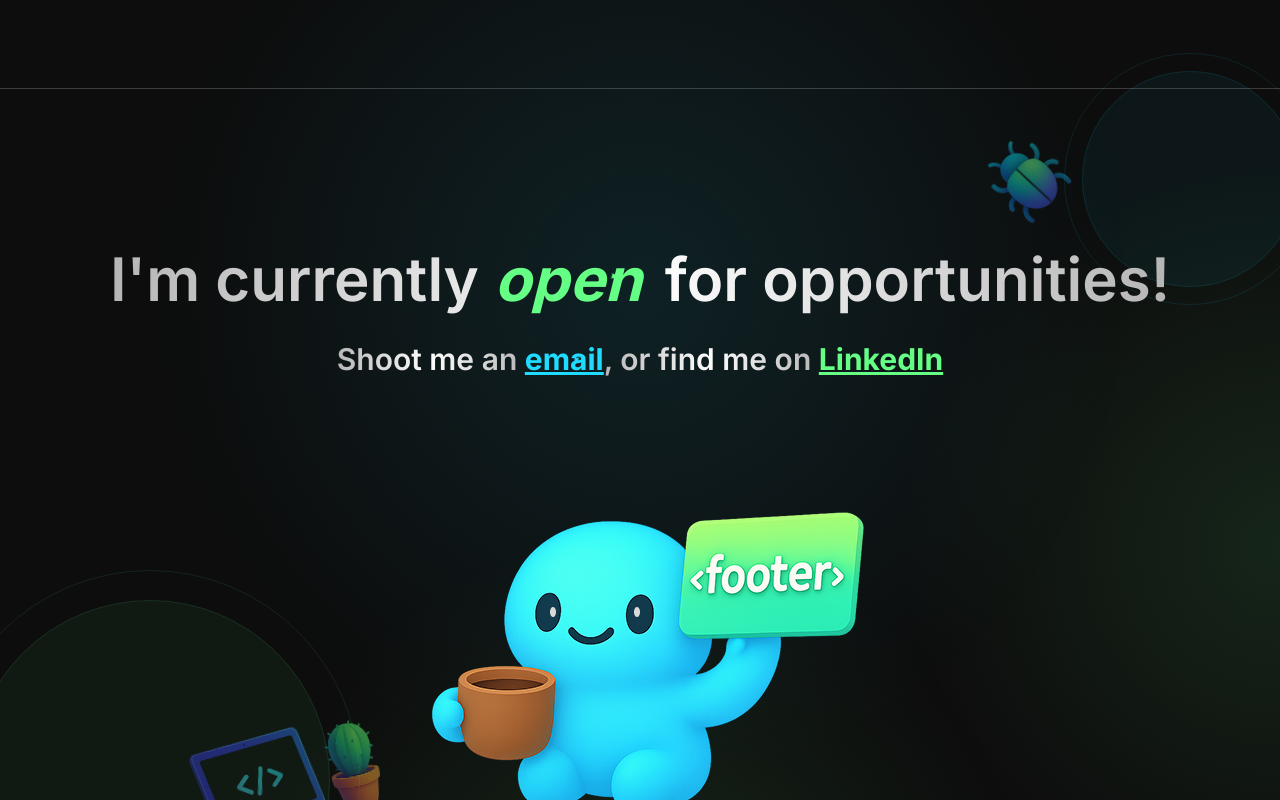
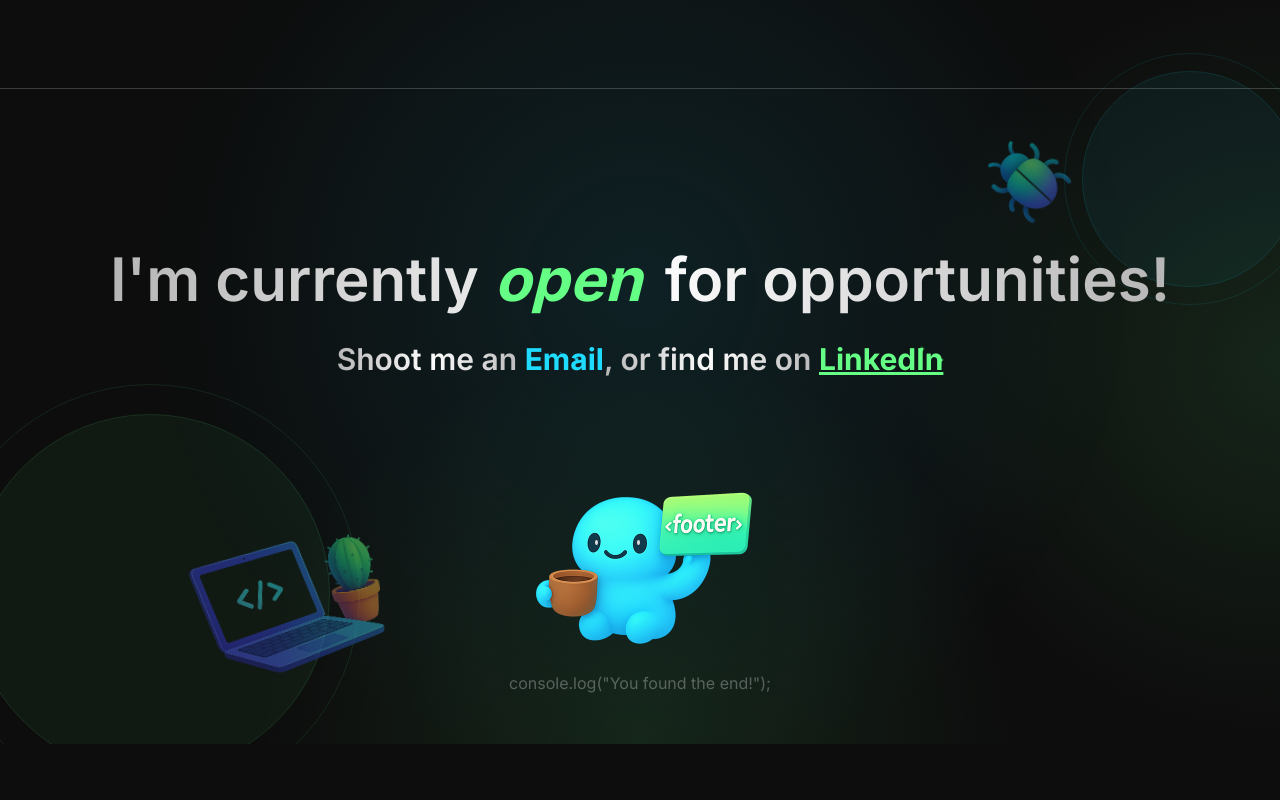
Before and after one commit to builtbyDevon/portfolio, a Next.js app: page /portfolio in a window 1280 px wide. Shown: the part 2000-2800 px from the top of the page. After the commit the page ends 2744 px from the top, so only its background shows below. Built offline with nearby package versions, Linux system fonts and the light colour scheme.

Commit message:
ADjusted email

```diff
--- /dev/null
+++ b/src/components/ClipboardTooltip.tsx
@@ -0,0 +1,125 @@
+"use client";
+
+import { useState, type ReactNode, useEffect } from "react";
+import { motion, AnimatePresence } from "framer-motion";
+
+interface ClipboardTooltipProps {
+  children: ReactNode;
+  tooltipText: string;
+  copyText: string;
+  offsetX?: number;
+  offsetY?: number;
+  className?: string;
+}
+
+export const ClipboardTooltip = ({
+  children,
+  tooltipText,
+  copyText,
+  offsetX = 15,
+  offsetY = 15,
+  className = "",
+}: ClipboardTooltipProps) => {
+  const [isTooltipVisible, setIsTooltipVisible] = useState(false);
+  const [currentTooltipText, setCurrentTooltipText] = useState(tooltipText);
+  const [mousePosition, setMousePosition] = useState({ x: 0, y: 0 });
+  const [isLikelyDesktop, setIsLikelyDesktop] = useState(false);
+  const [isClicked, setIsClicked] = useState(false);
+
+  useEffect(() => {
+    setIsLikelyDesktop(
+      typeof window !== "undefined" &&
+        window.matchMedia("(hover: hover) and (pointer: fine)").matches
+    );
+  }, []);
+
+  useEffect(() => {
+    if (!isLikelyDesktop || !isTooltipVisible) return;
+    const handleMouseMove = (event: MouseEvent) => {
+      setMousePosition({ x: event.clientX, y: event.clientY });
+    };
+    window.addEventListener("mousemove", handleMouseMove);
+    return () => {
+      window.removeEventListener("mousemove", handleMouseMove);
+    };
+  }, [isTooltipVisible, isLikelyDesktop]);
+
+  const handleMouseEnter = (
+    event: React.MouseEvent<HTMLDivElement, MouseEvent>
+  ) => {
+    if (!isLikelyDesktop || isClicked) return;
+    setMousePosition({ x: event.clientX, y: event.clientY });
+    setCurrentTooltipText(tooltipText);
+    setIsTooltipVisible(true);
+  };
+
+  const handleMouseLeave = () => {
+    if (isLikelyDesktop && !isClicked) {
+      setIsTooltipVisible(false);
+    }
+  };
+
+  const handleClick = () => {
+    if (!isLikelyDesktop) {
+      // On mobile, open mailto link
+      window.location.href = `mailto:${copyText}`;
+      return;
+    }
+    if (navigator && navigator.clipboard && navigator.clipboard.writeText) {
+      navigator.clipboard.writeText(copyText);
+      setCurrentTooltipText("Email copied to clipboard");
+    } else {
+      setCurrentTooltipText("Clipboard not supported");
+    }
+    setIsClicked(true);
+    setIsTooltipVisible(true);
+    setTimeout(() => {
+      setIsClicked(false);
+      setIsTooltipVisible(false);
+      setCurrentTooltipText(tooltipText);
+    }, 2000);
+  };
+
+  // Tooltip style: follow cursor on desktop, pop above on mobile
+  const tooltipStyle =
+    isLikelyDesktop && isTooltipVisible
+      ? {
+          position: "fixed" as const,
+          left: mousePosition.x + offsetX,
+          top: mousePosition.y + offsetY,
+          pointerEvents: "none" as const,
+          whiteSpace: "nowrap" as const,
+        }
+      : {
+          position: "absolute" as const,
+          bottom: "125%",
+          left: "50%",
+          transform: "translateX(-50%)",
+          whiteSpace: "nowrap" as const,
+        };
+
+  return (
+    <div
+      onMouseEnter={isLikelyDesktop ? handleMouseEnter : undefined}
+      onMouseLeave={isLikelyDesktop ? handleMouseLeave : undefined}
+      onClick={handleClick}
+      className="relative inline-block cursor-pointer"
+    >
+      {children}
+      <AnimatePresence>
+        {isTooltipVisible && isLikelyDesktop && (
+          <motion.div
+            initial={{ opacity: 0, scale: 0.8 }}
+            animate={{ opacity: 1, scale: 1 }}
+            exit={{ opacity: 0, scale: 0.8 }}
+            transition={{ duration: 0.2, ease: "easeOut" }}
+            style={tooltipStyle}
+            className={`z-50 flex items-center gap-1.5 rounded-full bg-neutral-900 px-3 py-1.5 text-xs text-neutral-200 shadow-xl ring-1 ring-neutral-800 ${className}`}
+          >
+            <span>{currentTooltipText}</span>
+          </motion.div>
+        )}
+      </AnimatePresence>
+    </div>
+  );
+};
--- a/src/components/Footer.tsx
+++ b/src/components/Footer.tsx
@@ -6,6 +6,7 @@ import BlurDecoration from "@/components/BlurDecoration";
 import { InteractiveCircles } from "@/components/InteractiveCircles";
 import { FooterConsoleLog } from "@/components/FooterConsoleLog";
 import Header, { Highlight } from "@/components/Header";
+import { ClipboardTooltip } from "./ClipboardTooltip";
 
 const Footer: React.FC = () => {
   return (
@@ -34,14 +35,16 @@ const Footer: React.FC = () => {
       </FadeInView>
 
       <FadeInView>
-        <p className="py-8 text-center text-xl font-semibold md:text-3xl">
+        <div className="py-8 text-center text-xl font-semibold md:text-3xl">
           <GradientText>Shoot me an </GradientText>
-          <GradientText
-            href="mailto:devonwelchcodes@gmail.com"
-            highlight="var(--highlight-blue)"
+
+          <ClipboardTooltip
+            tooltipText="devonwelchcodes@gmail.com"
+            copyText="devonwelchcodes@gmail.com"
           >
-            email
-          </GradientText>
+            <GradientText highlight="var(--highlight-blue)">Email</GradientText>
+          </ClipboardTooltip>
+
           <GradientText>, or find me on </GradientText>
           <GradientText
             highlight="var(--highlight-green)"
@@ -49,7 +52,7 @@ const Footer: React.FC = () => {
           >
             LinkedIn
           </GradientText>
-        </p>
+        </div>
       </FadeInView>
 
       <FadeInView>
@@ -59,13 +62,13 @@ const Footer: React.FC = () => {
           width={248}
           quality={100}
           height={190}
-          className="mx-auto -mb-10 w-[150px] pt-2 md:w-auto md:pt-16"
+          className="mx-auto -mb-10 w-[150px] pt-2 md:w-[248px] md:pt-16"
           style={{ height: "auto" }}
         />
       </FadeInView>
 
       <FadeInView delay={0.7}>
-        <p className="md:text-md py-12 pb-6 text-center text-sm text-neutral-50/30 md:pb-12">
+        <p className="py-12 pb-6 text-center text-sm text-neutral-50/30 md:pb-12 md:text-base">
           console.log("You found the end!");
         </p>
       </FadeInView>
--- a/src/components/GradientText.tsx
+++ b/src/components/GradientText.tsx
@@ -38,19 +38,22 @@ export const GradientText = ({
   } else {
     const gradientStyle = highlight
       ? {
-          background: `radial-gradient(circle, ${highlight} 0%, white 100%)`,
+          color: highlight,
+        }
+      : {
+          background: `radial-gradient(circle, white 0%, #b5b5b5 100%)`,
           WebkitBackgroundClip: "text",
           backgroundClip: "text",
           color: "transparent",
-        }
-      : undefined;
+        };
 
     return (
-      <span
-        className={`bg-[radial-gradient(circle,_white_0%,_#b5b5b5_100%)] bg-clip-text text-transparent ${className}`}
-        style={gradientStyle}
-      >
-        {children}
+      <span className={className} style={gradientStyle}>
+        {highlight ? (
+          <HeaderSparkles color={highlight}>{children}</HeaderSparkles>
+        ) : (
+          children
+        )}
       </span>
     );
   }
```
